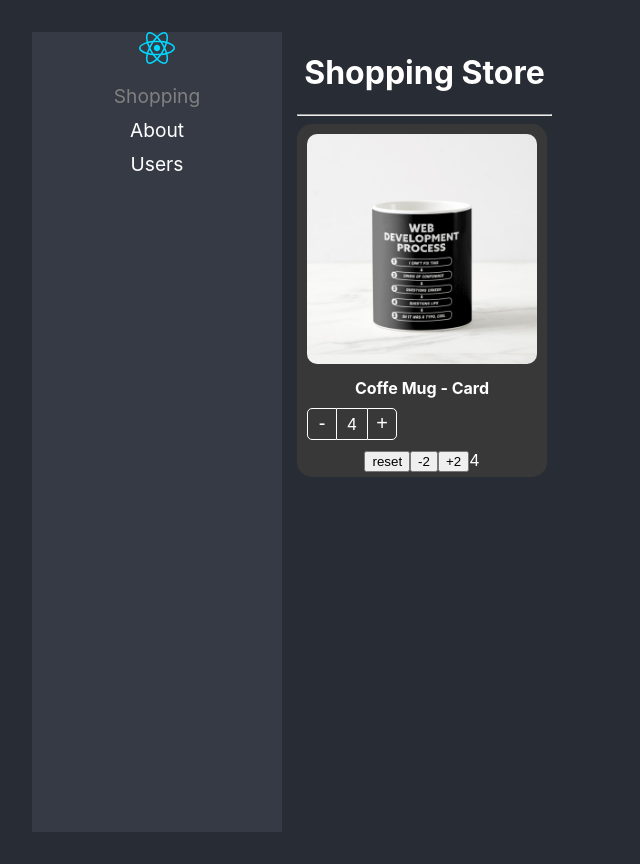
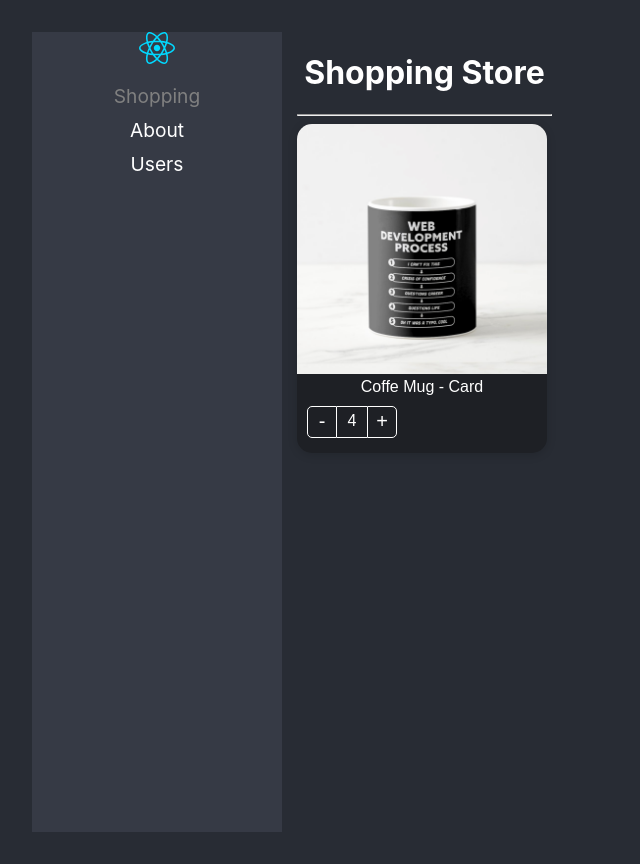
Before and after one commit to camilolc/RouteManagement, a React (Vite) app: page / in a window 1280 px wide. Shown: the whole page, without its empty margins (0-640 px from the left). Built offline with nearby package versions, Linux system fonts and the light colour scheme.

Commit message:
update styles

```diff
--- a/src/02-component-patterns/pages/ShoppingPage.tsx
+++ b/src/02-component-patterns/pages/ShoppingPage.tsx
@@ -8,7 +8,6 @@
 //Css
 import "../styles/custom-styles.css";
 import { products } from "../data/products";
-import { useShoppingCart } from "../hooks/useShoppingCart";
 
 export const ShoppingPage = () => {
 
@@ -23,7 +22,6 @@
           <ProductCard
             key={product.id}
             product={product}
-            className="bg-dark text-white"
             initialValues={{
               count: 4,
               // maxCount: 10,
@@ -32,17 +30,9 @@
             {
               ({count,increaseBy,isMaxCountReached,reset,maxCount})=> (
                 <>
-                  <ProductImage className="custom-image" />
-                  <ProductTitle className="text-bold" />
-                  <ProductButtons className="custom-buttons" />
-
-                  <button onClick={reset}>reset</button>
-                  <button onClick={()=>increaseBy(-2)} >-2</button>
-                  {
-                    !isMaxCountReached && <button onClick={()=>increaseBy(2)}>+2</button>
-                  }
-                  <span>{count}</span>
-
+                  <ProductImage  />
+                  <ProductTitle  />
+                  <ProductButtons  />
                 </>
               )
 
--- a/src/02-component-patterns/styles/styles.module.css
+++ b/src/02-component-patterns/styles/styles.module.css
@@ -1,10 +1,12 @@
 
 
 .productCard {
-    background-color: white;
+    background-color: #1E2025;
     border-radius: 15px;
-    color: black;
+    box-shadow: 0px 2px 10px rgba(0,0,0,0.15);
+    color: white;
     padding-bottom: 5px;
+    font-family: Arial, Helvetica, sans-serif;
     width: 250px;
     margin-right: 5px;
     margin-top: 5px;
@@ -28,8 +30,9 @@
 .buttonMinus {
     cursor: pointer;
     background-color: transparent;
-    border: 1px solid black;
+    border: 1px solid white;
     border-radius: 5px 0px 0px 5px;
+    color: white;
     font-size: 20px;
     width: 30px;
 }
@@ -39,8 +42,9 @@
 }
 
 .countLabel {
-    border-bottom: 1px solid black;
-    border-top: 1px solid black;
+    border-bottom: 1px solid white;
+    border-top: 1px solid white;
+    color: white;
     font-size: 16px;
     height: 25px;
     padding-top: 5px;
@@ -51,8 +55,9 @@
 .buttonAdd {
     cursor: pointer;
     background-color: transparent;
-    border: 1px solid black;
+    border: 1px solid white;
     border-radius: 0px 5px 5px 0px;
+    color: white;
     font-size: 20px;
     width: 30px;
 }
@@ -61,8 +66,9 @@
     background-color: rgba(0, 0, 0, 0.1);
 }
 
-.disabled{
+
+.disabled {
     border-color: grey !important;
-    border-left: white 1px solid !important;
+    border-left: 1px solid white !important;
     color: grey !important;
 }
```
